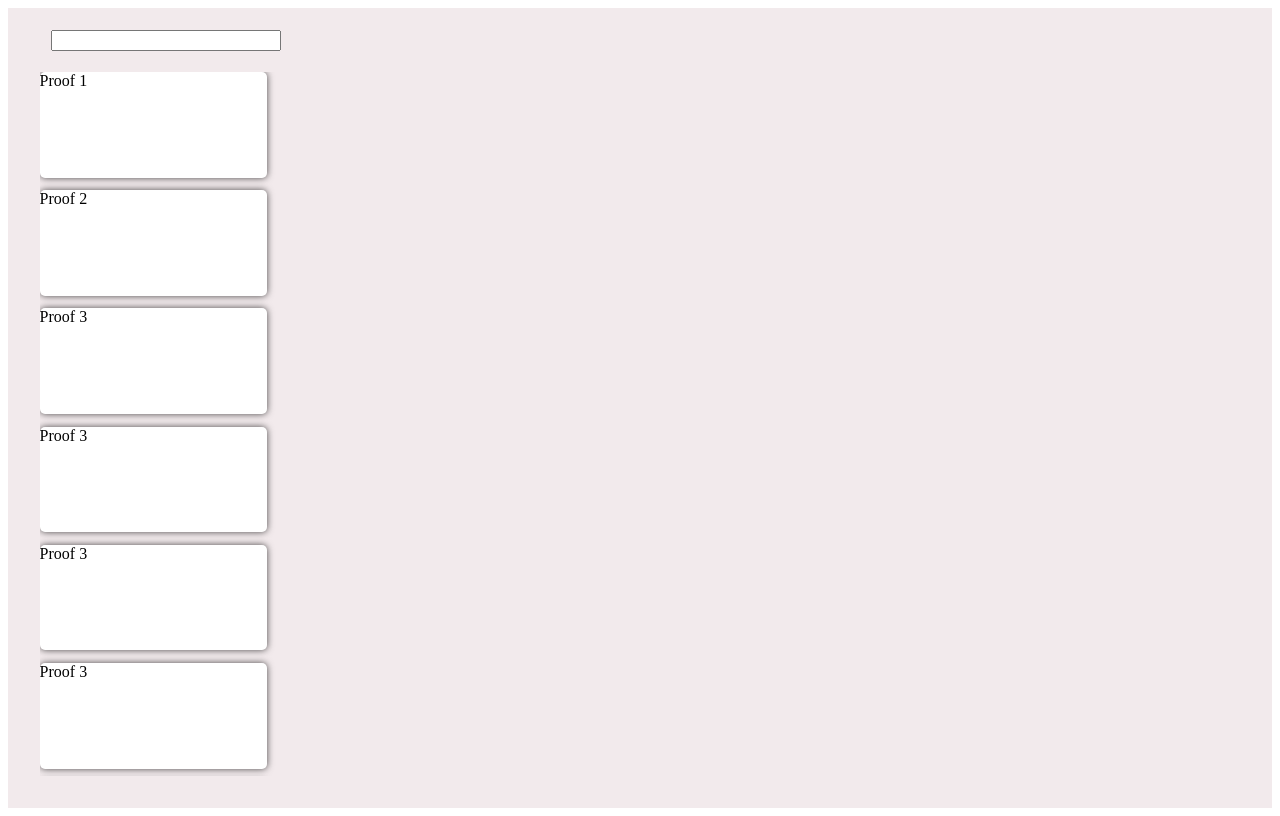
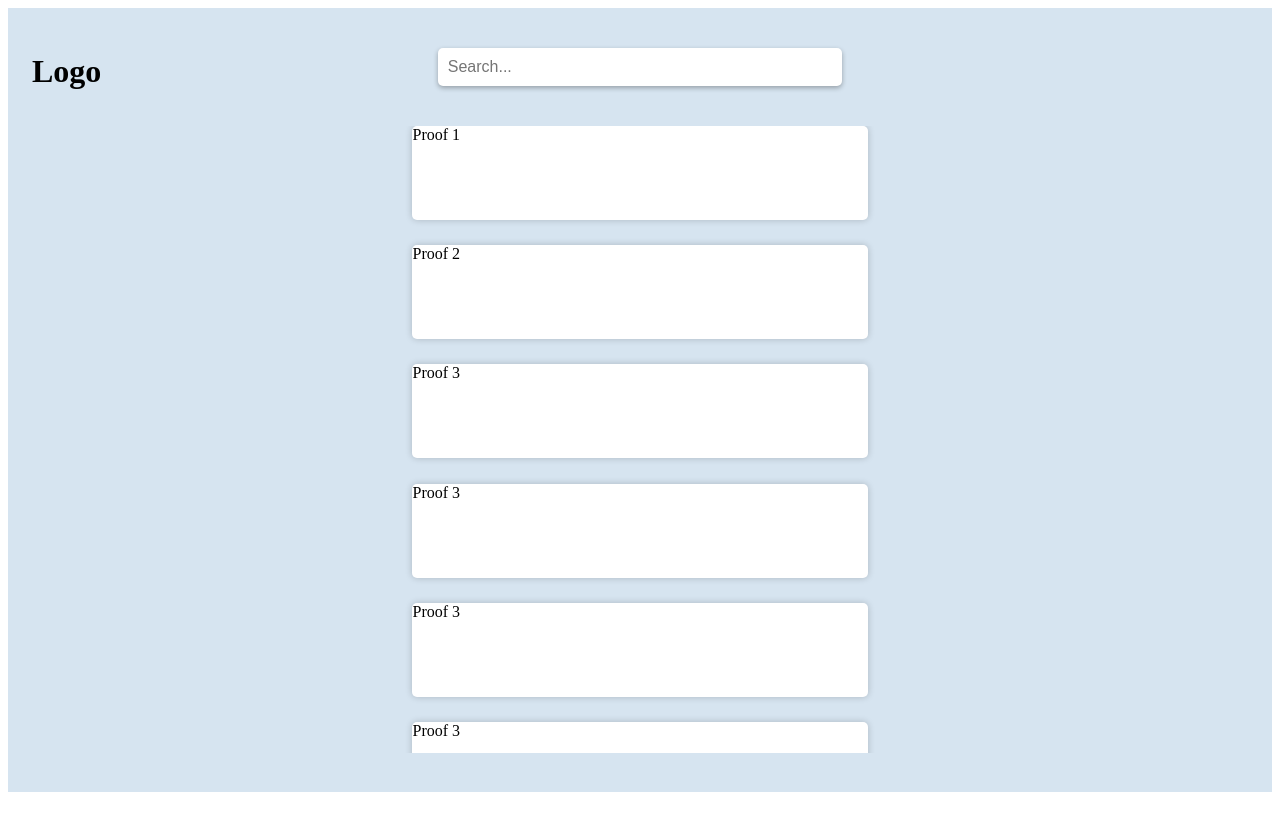
Before and after one commit to raishoemi/math-proof-browser, a React (Create React App) app: page / in a window 1280 px wide. Built offline with nearby package versions, Linux system fonts and the light colour scheme.

Commit message:
Add logo and slightly change the layout

```diff
--- a/src/App.tsx
+++ b/src/App.tsx
@@ -1,39 +1,50 @@
 import React from 'react';
 import { createUseStyles } from 'react-jss';
-import SearchPanel from './SearchPanel';
+import { Colors } from './colors';
+import SearchPage from './SearchPanel';
+import Logo from './components/Logo';
 
 
 const App: React.FC<{}> = () => {
     const classes = useStyles();
     console.log(classes);
     return (
+        <>
             <div className={classes.screen}>
                 <div className={classes.searchContainer}>
-        <SearchPanel />
+                    <SearchPage />
                 </div>
-      <div className={classes.proofContainer}></div>
+                <div className={classes.logoContainer}>
+                    <Logo />
                 </div>
+            </div>
+        </>
     );
 }
 
 const useStyles = createUseStyles({
     screen: {
+        position: 'relative',
         width: '100%',
-    height: '100vh',
+        height: '98vh',
         display: 'flex',
         flexDirection: 'row',
-    backgroundColor: '#f2eaec'
+        justifyContent: 'center',
+        backgroundColor: Colors.Secondary2
     },
     searchContainer: {
-    width: '25%',
+        width: '80%',
         display: 'flex',
         flexDirection: 'column',
         alignItems: 'center',
     },
-  proofContainer: {
-    width: '70%',
-    height: '100%',
-  },
+    logoContainer: {
+        position: 'absolute',
+        marginTop: '3vh',
+        marginLeft: '3vh',
+        left: 0,
+        top: 0,
+    }
 });
 
 export default App;
--- a/src/SearchPanel.tsx
+++ b/src/SearchPanel.tsx
@@ -1,14 +1,18 @@
 import React, { useState } from 'react';
 import { createUseStyles } from 'react-jss';
+import SearchInput from './components/SearchInput';
 import { proofs as mockPoofs } from './proofs.mock';
 
-const SearchPanel: React.FC = () => {
+// TODO: After implementing API search, it should occur button press and no onChange
+const SearchPage: React.FC = () => {
     const classes = useStyles();
     const [proofs, _] = useState(mockPoofs); // TODO: initial value should be an empty array
     return (
         <>
             <div className={classes.searchInputContainer}>
-                <input className={classes.searchInput} />
+                <div className={classes.searchInput} >
+                    <SearchInput onChange={() => { }} />
+                </div>
             </div>
             <div className={classes.searchResultsContainer}>
                 {proofs.map((proof) => (
@@ -21,28 +25,35 @@ const SearchPanel: React.FC = () => {
 
 const useStyles = createUseStyles({
     searchInputContainer: {
-        height: '8%',
+        height: '15%',
         width: '100%',
         display: 'flex',
         alignItems: 'center',
         justifyContent: 'center'
     },
     searchInput: {
-        width: '70%'
+        width: '40%'
     },
     searchResultsContainer: {
-        width: '80%',
-        height: '88%',
-        overflowY: 'auto'
+        width: '50%',
+        height: '80%',
+        overflow: 'auto',
+        overflowY: 'overlay'
     },
     searchResultContainer: {
         width: '90%',
+        marginLeft: 'auto',
+        marginRight: 'auto',
         height: '15%',
         marginBottom: '5%',
         borderRadius: '5px',
-        boxShadow: '0 0 7px 0 rgba(0,0,0,0.7)',
-        backgroundColor: 'white'
+        boxShadow: '0 0 7px 0 rgba(0,0,0,0.2)',
+        '&:hover': {
+            boxShadow: '0 0 10px 0 rgba(0,0,0,0.5)'
+        },
+        backgroundColor: 'white',
+        cursor: 'pointer',
     },
 });
 
-export default SearchPanel;
+export default SearchPage;
--- /dev/null
+++ b/src/colors.ts
@@ -0,0 +1,6 @@
+// TODO: get a better color palette, for now I just use Secondary2
+export enum Colors {
+    Primary = '#F7D4D6',
+    Secondary1 = '#FAF3DF',
+    Secondary2 = '#D6E4F0'
+};
--- /dev/null
+++ b/src/components/Logo.tsx
@@ -0,0 +1,9 @@
+import React from 'react';
+
+const Logo: React.FC<{}> = () => {
+    return (
+        <h1>Logo</h1>
+    );
+};
+
+export default Logo;
--- /dev/null
+++ b/src/components/SearchInput.tsx
@@ -0,0 +1,30 @@
+// Using react-jss add a nicely styled text for searching
+
+import React from 'react';
+import { createUseStyles } from 'react-jss';
+
+interface Props {
+    onChange: (e: React.ChangeEvent<HTMLInputElement>) => void;
+}
+
+const SearchInput: React.FC<Props> = ({ onChange }) => {
+    const classes = useStyles();
+    return <input className={classes.searchInput} placeholder="Search..." onChange={onChange} />;
+};
+
+const useStyles = createUseStyles({
+    searchInput: {
+        width: '100%',
+        boxSizing: 'border-box',
+        padding: '10px',
+        borderRadius: '5px',
+        boxShadow: '0px 2px 5px rgba(0, 0, 0, 0.3)',
+        border: 'none',
+        outline: 'none',
+        fontSize: '16px',
+        '&:focus': {
+            boxShadow: '0px 2px 5px rgba(0, 0, 0, 0.5)',
+        },
+    },
+});
+export default SearchInput;
```
Also changed, not shown: 1 other file (tests, documents, lock files or other folders). Lines whose indentation alone changed are shown as unchanged.
